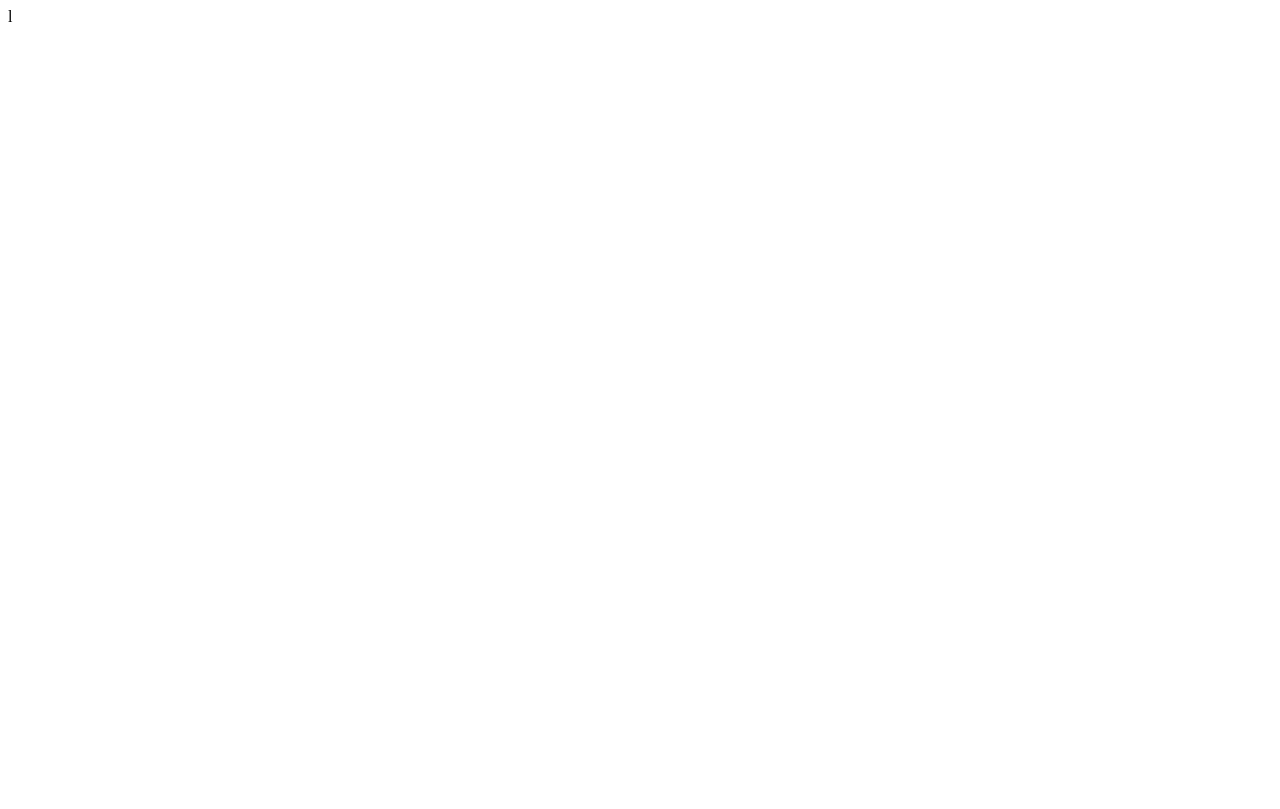
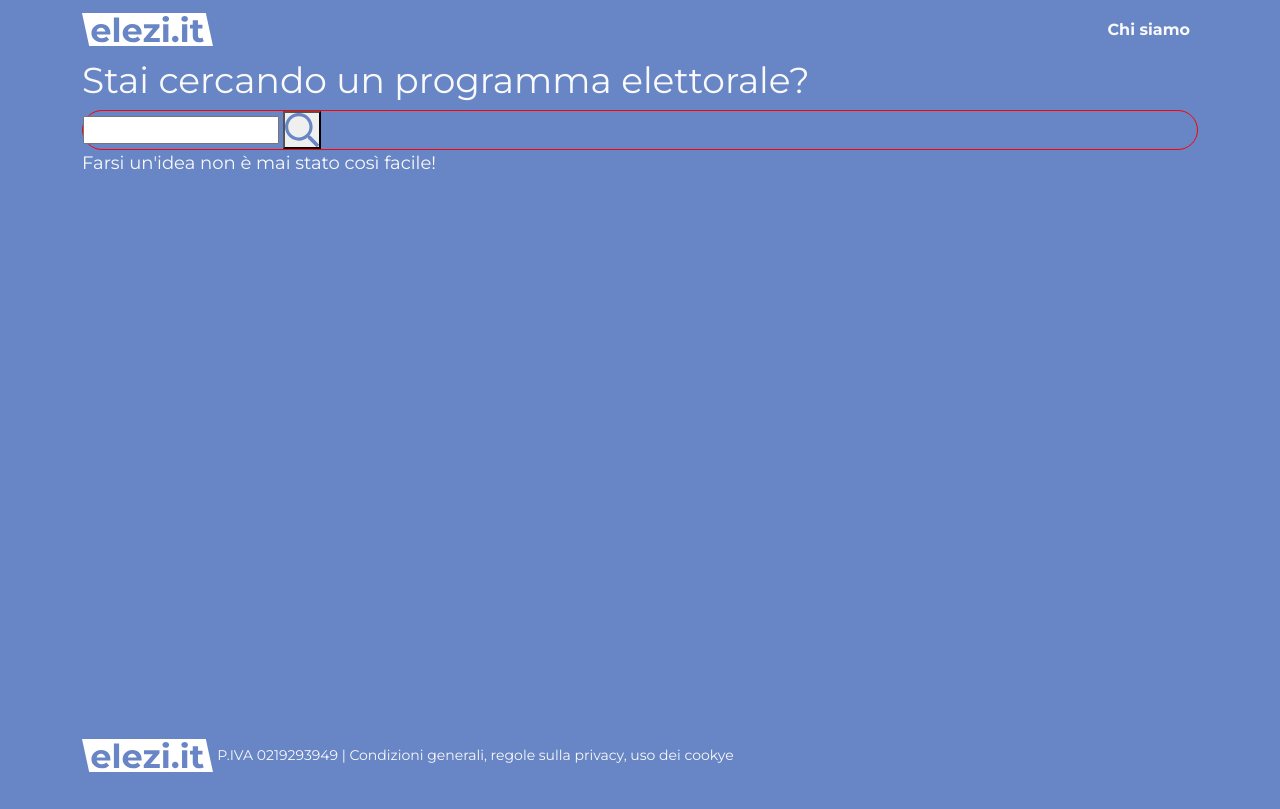
Before and after one commit to EmanueleGurini/elezi.it, a plain HTML site: page index.html in a window 1280 px wide. Drawn offline with nearby package versions, Linux system fonts and the light colour scheme.

Commit message:
added elements in index page

```diff
--- a/index.html
+++ b/index.html
@@ -5,9 +5,50 @@
 	<meta http-equiv="X-UA-Compatible" content="IE=edge">
 	<meta name="viewport" content="width=device-width, initial-scale=1.0">
 	<title>Elezi.it</title>
+	<link href="https://cdn.jsdelivr.net/npm/bootstrap@5.1.1/dist/css/bootstrap.min.css" rel="stylesheet" integrity="sha384-F3w7mX95PdgyTmZZMECAngseQB83DfGTowi0iMjiWaeVhAn4FJkqJByhZMI3AhiU" crossorigin="anonymous">
 	<link rel="stylesheet" href="style.css">
+	<link rel="preconnect" href="https://fonts.googleapis.com">
+	<link rel="preconnect" href="https://fonts.gstatic.com" crossorigin>
+	<link href="https://fonts.googleapis.com/css2?family=Montserrat:ital,wght@0,400;0,700;1,400;1,700&display=swap" rel="stylesheet">
 </head>
 <body>
+	<section class="navbar navbar-expand-lg navbar-light" style="background-color: #6886C5;">
+		<div class="container">
+			<a class="navbar-brand" href="#">
+		    		<img src="./img/elezi-logo.svg" alt="logo elezi.it" width="131" height="33">
+		  	</a>
+			<div class="collapse navbar-collapse" id="navbarNavAltMarkup"></div>
+				<div class="navbar-nav">
+					<a class="nav-link active secondary-color" href="#" target="_blank"><strong>Chi siamo</strong></a>
+				</div>
+			</div>
+		</div>
+	</section>
+	<section class="searchWrapper container-fluid bg-primary-color" style="height: 680px;">
+		<div class="search container">
+			<h2 class="secondary-color">Stai cercando un programma elettorale?</h2>
+			<form class="search__inputBox" id="search__inputBox">
+				<input class="search__input" type="text">
+				<button>
+					<span>
+						<img src="./img/search-icon.svg" alt="">
+					</span>
+				</button>
+			</form>
+			<p class="secondary-color">Farsi un'idea non è mai stato così facile!</p>
+		</div>
+	</section> <!-- end section search -->
 
+	<section class="footer container-fluid bg-primary-color" style="height: 70px;">
+		<div class="footer-container container">
+			<img src="./img/elezi-logo.svg" alt="logo elezi.it" width="131" height="33">
+			<span class="secondary-color" style="font-size: 14px;">
+				P.IVA 0219293949 | Condizioni generali, regole sulla privacy, uso dei cookye
+			</span>
+		</div>
+	</section>
+
+	<script src="https://cdn.jsdelivr.net/npm/@popperjs/core@2.9.3/dist/umd/popper.min.js" integrity="sha384-W8fXfP3gkOKtndU4JGtKDvXbO53Wy8SZCQHczT5FMiiqmQfUpWbYdTil/SxwZgAN" crossorigin="anonymous"></script>
+	<script src="https://cdn.jsdelivr.net/npm/bootstrap@5.1.1/dist/js/bootstrap.min.js" integrity="sha384-skAcpIdS7UcVUC05LJ9Dxay8AXcDYfBJqt1CJ85S/CFujBsIzCIv+l9liuYLaMQ/" crossorigin="anonymous"></script>
 </body>
-</html>l
+</html>
--- a/style.css
+++ b/style.css
@@ -0,0 +1,29 @@
+
+body {
+	font-family: 'Montserrat', sans-serif;
+}
+
+.primary-color {color : #6886C5;}
+.secondary-color {color: #F9F9F9 !important;}
+
+.bg-primary-color {background-color : #6886C5 !important;}
+.bg-secondary-color {background-color: #F9F9F9 !important;}
+
+h1 {font-size : 36px; font-weight: 700;}
+h2 {font-size : 36px;}
+p {font-size : 18px;}
+
+
+.search__inputBox {
+	border: 1px solid red;
+	border-radius: 35px;
+}
+
+
+
+*,
+*::after,
+*::before {
+  margin: 0;
+  padding: 0;
+}
```
Also changed, not shown: img/elezi-logo.svg (added), img/search-icon.svg (added).
